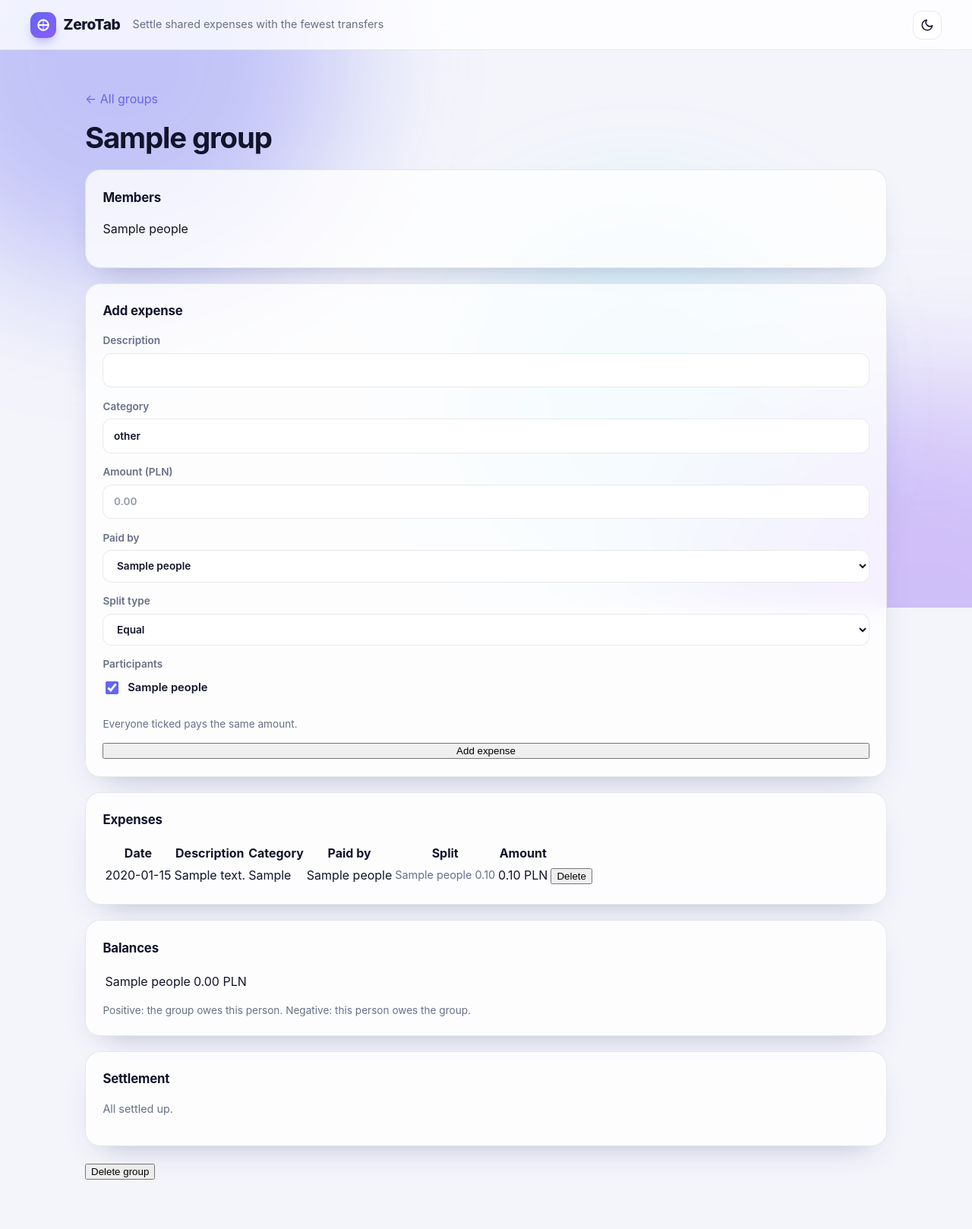
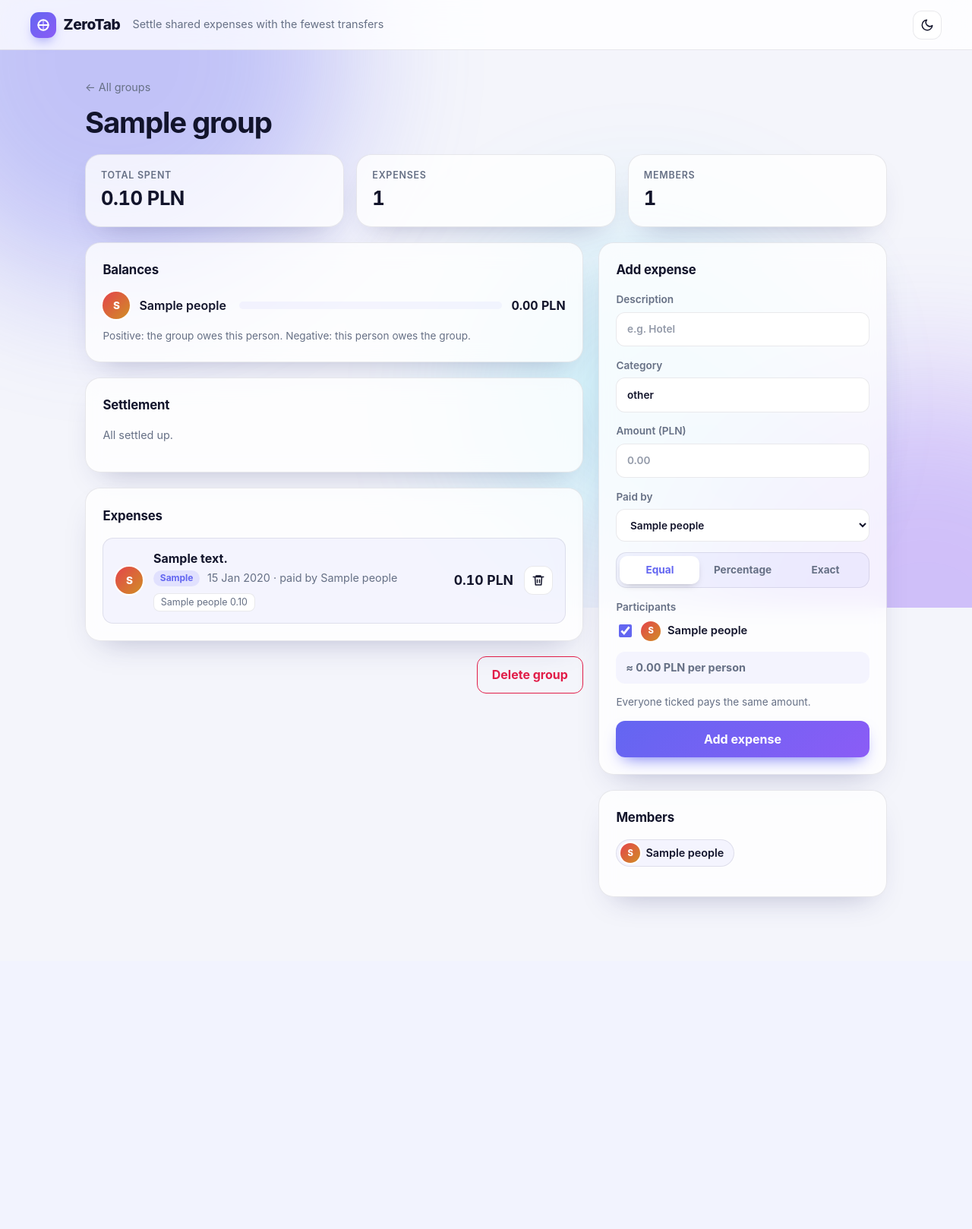
Before and after one commit to Andrii418/zerotab, a FastAPI app: page /ui/groups/1 in a window 1280 px wide. Shown: the whole page at 76% size. After the commit the page ends 1195 px from the top, so only its background shows below. Run offline with FastAPI, Linux system fonts and the light colour scheme; tables that the repository leaves empty hold one stand-in row (values such as "Sample post").

Commit message:
Redesign group page with live split summary

```diff
--- a/app/static/expense-form.js
+++ b/app/static/expense-form.js
@@ -1,6 +1,8 @@
-const splitSelect = document.getElementById("split_type");
-const shareInputs = document.querySelectorAll(".share-input");
-const hint = document.getElementById("split-hint");
+(() => {
+  const form = document.getElementById("expense-form");
+  if (!form) {
+    return;
+  }
 
   const HINTS = {
     equal: "Everyone ticked pays the same amount.",
@@ -9,18 +11,53 @@ const HINTS = {
   };
   const PLACEHOLDERS = { percentage: "%", exact: "PLN" };
 
-function updateShareInputs() {
-  const splitType = splitSelect.value;
-  const isEqual = splitType === "equal";
-  hint.textContent = HINTS[splitType];
-  shareInputs.forEach((input) => {
-    input.hidden = isEqual;
-    input.disabled = isEqual;
-    input.placeholder = PLACEHOLDERS[splitType] || "";
+  const participantBoxes = form.querySelectorAll('input[name="participants"]');
+  const amountInput = form.querySelector('input[name="amount"]');
+  const summary = document.getElementById("split-summary");
+  const hint = document.getElementById("split-hint");
+
+  const parseNumber = (value) => {
+    const parsed = parseFloat(String(value).replace(",", "."));
+    return Number.isNaN(parsed) ? 0 : parsed;
+  };
+
+  const currentSplit = () => form.querySelector('input[name="split_type"]:checked').value;
+  const shareInputOf = (box) => form.querySelector(`input[name="share_${box.value}"]`);
+  const format = (value) => (Math.round(value * 100) / 100).toString();
+
+  const describeSummary = (split, activeBoxes) => {
+    const amount = parseNumber(amountInput.value);
+    if (split === "equal") {
+      const perPerson = activeBoxes.length > 0 ? amount / activeBoxes.length : 0;
+      return { text: `≈ ${perPerson.toFixed(2)} PLN per person`, state: "" };
+    }
+    const sum = activeBoxes.reduce((total, box) => total + parseNumber(shareInputOf(box).value), 0);
+    const target = split === "percentage" ? 100 : amount;
+    const unit = split === "percentage" ? "%" : "PLN";
+    const matches = Math.abs(sum - target) < 0.005 && target > 0;
+    return {
+      text: `${format(sum)} / ${format(target)} ${unit}`,
+      state: matches ? "ok" : "warn",
+    };
+  };
+
+  const refresh = () => {
+    const split = currentSplit();
+    const activeBoxes = [...participantBoxes].filter((box) => box.checked);
+    participantBoxes.forEach((box) => {
+      const input = shareInputOf(box);
+      input.hidden = split === "equal";
+      input.disabled = split === "equal" || !box.checked;
+      input.placeholder = PLACEHOLDERS[split] || "";
+      box.closest(".participant").classList.toggle("is-off", !box.checked);
     });
-}
+    const { text, state } = describeSummary(split, activeBoxes);
+    summary.textContent = text;
+    summary.dataset.state = state;
+    hint.textContent = HINTS[split];
+  };
 
-if (splitSelect) {
-  splitSelect.addEventListener("change", updateShareInputs);
-  updateShareInputs();
-}
+  form.addEventListener("input", refresh);
+  form.addEventListener("change", refresh);
+  refresh();
+})();
--- a/app/templates/group.html
+++ b/app/templates/group.html
@@ -3,30 +3,100 @@
 {% block title %}{{ group.name }} – ZeroTab{% endblock %}
 
 {% block content %}
-<p><a href="/ui">← All groups</a></p>
-<h1>{{ group.name }}</h1>
+{% set total_spent = expenses|sum(attribute='amount') %}
 
-<section class="card">
-  <h2>Members</h2>
-  <ul class="chips">
-    {% for member in group.members %}<li>{{ member.name }}</li>{% endfor %}
+<a class="back-link" href="/ui">← All groups</a>
+<h1 class="reveal">{{ group.name }}</h1>
+
+<div class="stats">
+  <div class="stat reveal"><small>Total spent</small><strong data-money>{{ "%.2f"|format(total_spent) }} PLN</strong></div>
+  <div class="stat reveal"><small>Expenses</small><strong>{{ expenses|length }}</strong></div>
+  <div class="stat reveal"><small>Members</small><strong>{{ group.members|length }}</strong></div>
+</div>
+
+<div class="layout">
+  <div>
+    <section class="card reveal">
+      <h2>Balances</h2>
+      <ul class="balances">
+        {% for row in balances %}
+        <li class="balance-row" data-amount="{{ row.amount }}">
+          <span class="avatar" data-avatar="{{ row.person_name }}">{{ row.person_name[:1]|upper }}</span>
+          <span class="balance-name">{{ row.person_name }}</span>
+          <span class="bar"><span class="bar-fill {% if row.amount > 0 %}positive{% elif row.amount < 0 %}negative{% endif %}"></span></span>
+          <span class="money {% if row.amount > 0 %}positive{% elif row.amount < 0 %}negative{% endif %}" data-money>{{ row.amount }} PLN</span>
+        </li>
+        {% endfor %}
       </ul>
-  {% if available_people %}
-  <form method="post" action="/ui/groups/{{ group.id }}/members" class="inline-form">
-    <select name="person_id" aria-label="Person to add">
-      {% for person in available_people %}<option value="{{ person.id }}">{{ person.name }}</option>{% endfor %}
-    </select>
-    <button type="submit">Add member</button>
-  </form>
+      <p class="hint">Positive: the group owes this person. Negative: this person owes the group.</p>
+    </section>
+
+    <section class="card reveal">
+      <h2>Settlement</h2>
+      {% if transfers %}
+      <ul class="transfers">
+        {% for transfer in transfers %}
+        <li class="transfer">
+          <span class="avatar sm" data-avatar="{{ transfer.payer_name }}">{{ transfer.payer_name[:1]|upper }}</span>
+          <span class="transfer-text"><strong>{{ transfer.payer_name }}</strong> pays <strong>{{ transfer.receiver_name }}</strong></span>
+          <svg class="transfer-arrow" viewBox="0 0 24 24" fill="none" stroke="currentColor" stroke-width="2.2" stroke-linecap="round" stroke-linejoin="round"><path d="M5 12h14M13 6l6 6-6 6"/></svg>
+          <span class="avatar sm" data-avatar="{{ transfer.receiver_name }}">{{ transfer.receiver_name[:1]|upper }}</span>
+          <span class="money" data-money>{{ transfer.amount }} PLN</span>
+        </li>
+        {% endfor %}
+      </ul>
+      {% else %}
+      <p class="muted">All settled up.</p>
       {% endif %}
     </section>
 
-<section class="card">
+    <section class="card reveal">
+      <h2>Expenses</h2>
+      {% if expenses %}
+      <ul class="expense-list">
+        {% for expense in expenses %}
+        <li class="expense">
+          <span class="avatar" data-avatar="{{ expense.payer.name }}" title="Paid by {{ expense.payer.name }}">{{ expense.payer.name[:1]|upper }}</span>
+          <div>
+            <div class="expense-title">{{ expense.description }}</div>
+            <div class="expense-meta">
+              <span class="tag">{{ expense.category }}</span>
+              <span class="muted">{{ expense.created_at.strftime('%d %b %Y') }} · paid by {{ expense.payer.name }}</span>
+            </div>
+            <div class="share-list">
+              {% for share in expense.shares %}
+              <span class="share-chip">{{ share.person.name }} {{ share.amount }}</span>
+              {% endfor %}
+            </div>
+          </div>
+          <span class="money expense-amount">{{ expense.amount }} PLN</span>
+          <form method="post" action="/ui/groups/{{ group.id }}/expenses/{{ expense.id }}/delete" onsubmit="return confirm('Delete this expense?')">
+            <button type="submit" class="icon-btn danger" aria-label="Delete expense">
+              <svg viewBox="0 0 24 24" fill="none" stroke="currentColor" stroke-width="2" stroke-linecap="round" stroke-linejoin="round"><path d="M3 6h18M8 6V4h8v2M6 6l1 14h10l1-14M10 11v5M14 11v5"/></svg>
+            </button>
+          </form>
+        </li>
+        {% endfor %}
+      </ul>
+      {% else %}
+      <p class="muted">No expenses yet.</p>
+      {% endif %}
+    </section>
+
+    <div class="danger-zone reveal">
+      <form method="post" action="/ui/groups/{{ group.id }}/delete" onsubmit="return confirm('Delete this group and all its expenses?')">
+        <button type="submit" class="btn btn-danger">Delete group</button>
+      </form>
+    </div>
+  </div>
+
+  <aside class="sidebar">
+    <section class="card reveal">
       <h2>Add expense</h2>
       {% if group.members %}
-  <form method="post" action="/ui/groups/{{ group.id }}/expenses" class="stack">
+      <form method="post" action="/ui/groups/{{ group.id }}/expenses" class="stack" id="expense-form">
         <label>Description
-      <input name="description" required maxlength="200">
+          <input name="description" required maxlength="200" placeholder="e.g. Hotel">
         </label>
         <label>Category
           <input name="category" value="other" maxlength="50">
@@ -39,89 +109,54 @@
             {% for member in group.members %}<option value="{{ member.id }}">{{ member.name }}</option>{% endfor %}
           </select>
         </label>
-    <label>Split type
-      <select name="split_type" id="split_type">
-        {% for split_type in split_types %}<option value="{{ split_type.value }}">{{ split_type.value|capitalize }}</option>{% endfor %}
-      </select>
+        <div class="segmented" role="radiogroup" aria-label="Split type">
+          {% for split_type in split_types %}
+          <label>
+            <input type="radio" name="split_type" value="{{ split_type.value }}" {% if loop.first %}checked{% endif %}>
+            <span>{{ split_type.value|capitalize }}</span>
           </label>
+          {% endfor %}
+        </div>
         <fieldset>
           <legend>Participants</legend>
           {% for member in group.members %}
           <div class="participant">
-        <label><input type="checkbox" name="participants" value="{{ member.id }}" checked> {{ member.name }}</label>
+            <label>
+              <input type="checkbox" name="participants" value="{{ member.id }}" checked>
+              <span class="avatar sm" data-avatar="{{ member.name }}">{{ member.name[:1]|upper }}</span>
+              {{ member.name }}
+            </label>
             <input class="share-input" name="share_{{ member.id }}" inputmode="decimal" aria-label="Share for {{ member.name }}">
           </div>
           {% endfor %}
         </fieldset>
-    <p class="hint" id="split-hint"></p>
-    <button type="submit">Add expense</button>
+        <p class="split-summary" id="split-summary"></p>
+        <p class="hint" id="split-hint" style="margin: 0;"></p>
+        <button type="submit" class="btn">Add expense</button>
       </form>
       {% else %}
       <p class="muted">Add members to the group before adding expenses.</p>
       {% endif %}
     </section>
 
-<section class="card">
-  <h2>Expenses</h2>
-  {% if expenses %}
-  <table>
-    <thead>
-      <tr><th>Date</th><th>Description</th><th>Category</th><th>Paid by</th><th>Split</th><th class="amount">Amount</th><th></th></tr>
-    </thead>
-    <tbody>
-      {% for expense in expenses %}
-      <tr>
-        <td>{{ expense.created_at.strftime('%Y-%m-%d') }}</td>
-        <td>{{ expense.description }}</td>
-        <td>{{ expense.category }}</td>
-        <td>{{ expense.payer.name }}</td>
-        <td class="muted">{% for share in expense.shares %}{{ share.person.name }} {{ share.amount }}{% if not loop.last %}, {% endif %}{% endfor %}</td>
-        <td class="amount">{{ expense.amount }} PLN</td>
-        <td>
-          <form method="post" action="/ui/groups/{{ group.id }}/expenses/{{ expense.id }}/delete" onsubmit="return confirm('Delete this expense?')">
-            <button type="submit" class="danger">Delete</button>
+    <section class="card reveal">
+      <h2>Members</h2>
+      <ul class="chips">
+        {% for member in group.members %}
+        <li class="chip"><span class="avatar sm" data-avatar="{{ member.name }}">{{ member.name[:1]|upper }}</span>{{ member.name }}</li>
+        {% endfor %}
+      </ul>
+      {% if available_people %}
+      <form method="post" action="/ui/groups/{{ group.id }}/members" class="inline-form">
+        <select name="person_id" aria-label="Person to add">
+          {% for person in available_people %}<option value="{{ person.id }}">{{ person.name }}</option>{% endfor %}
+        </select>
+        <button type="submit" class="btn">Add member</button>
       </form>
-        </td>
-      </tr>
-      {% endfor %}
-    </tbody>
-  </table>
-  {% else %}
-  <p class="muted">No expenses yet.</p>
       {% endif %}
     </section>
-
-<section class="card">
-  <h2>Balances</h2>
-  <table>
-    <tbody>
-      {% for row in balances %}
-      <tr>
-        <td>{{ row.person_name }}</td>
-        <td class="amount {% if row.amount > 0 %}positive{% elif row.amount < 0 %}negative{% endif %}">{{ row.amount }} PLN</td>
-      </tr>
-      {% endfor %}
-    </tbody>
-  </table>
-  <p class="hint">Positive: the group owes this person. Negative: this person owes the group.</p>
-</section>
-
-<section class="card">
-  <h2>Settlement</h2>
-  {% if transfers %}
-  <ul>
-    {% for transfer in transfers %}
-    <li><strong>{{ transfer.payer_name }}</strong> pays <strong>{{ transfer.receiver_name }}</strong> {{ transfer.amount }} PLN</li>
-    {% endfor %}
-  </ul>
-  {% else %}
-  <p class="muted">All settled up.</p>
-  {% endif %}
-</section>
-
-<form method="post" action="/ui/groups/{{ group.id }}/delete" onsubmit="return confirm('Delete this group and all its expenses?')">
-  <button type="submit" class="danger">Delete group</button>
-</form>
+  </aside>
+</div>
 {% endblock %}
 
 {% block scripts %}<script src="/static/expense-form.js"></script>{% endblock %}
```
Lines whose indentation alone changed are shown as unchanged.
